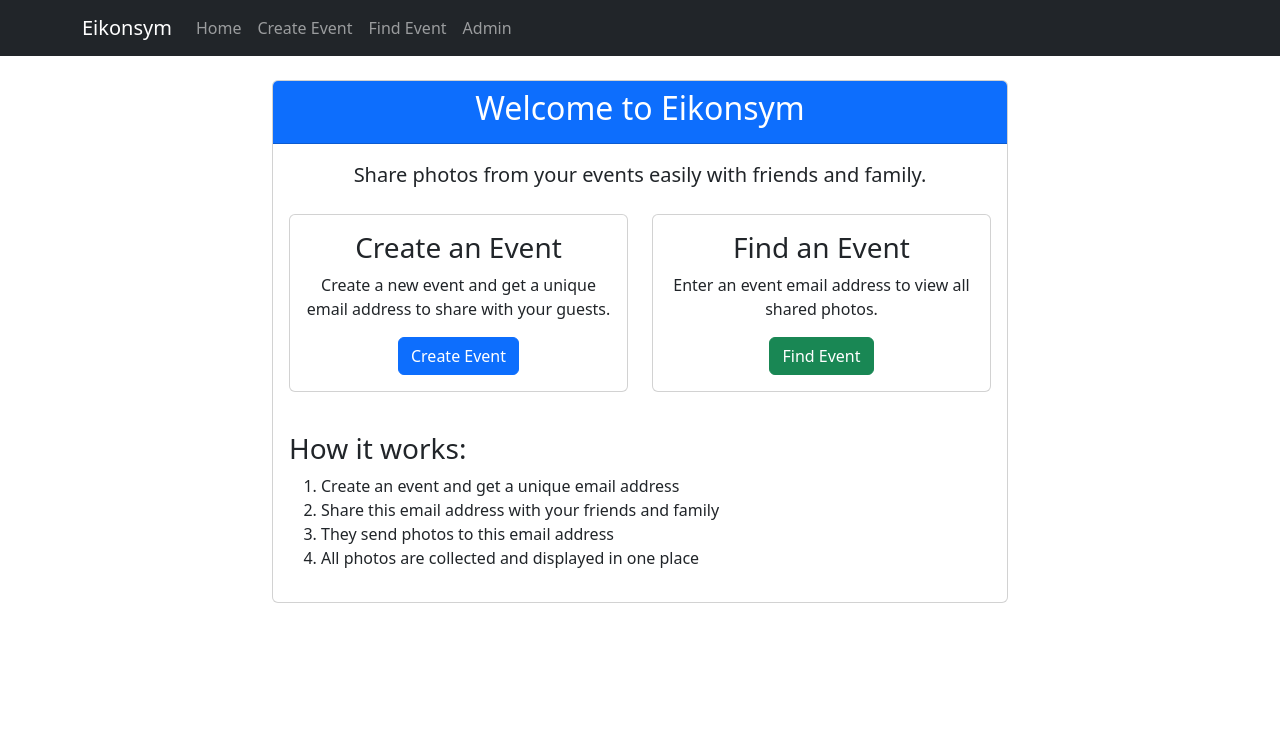
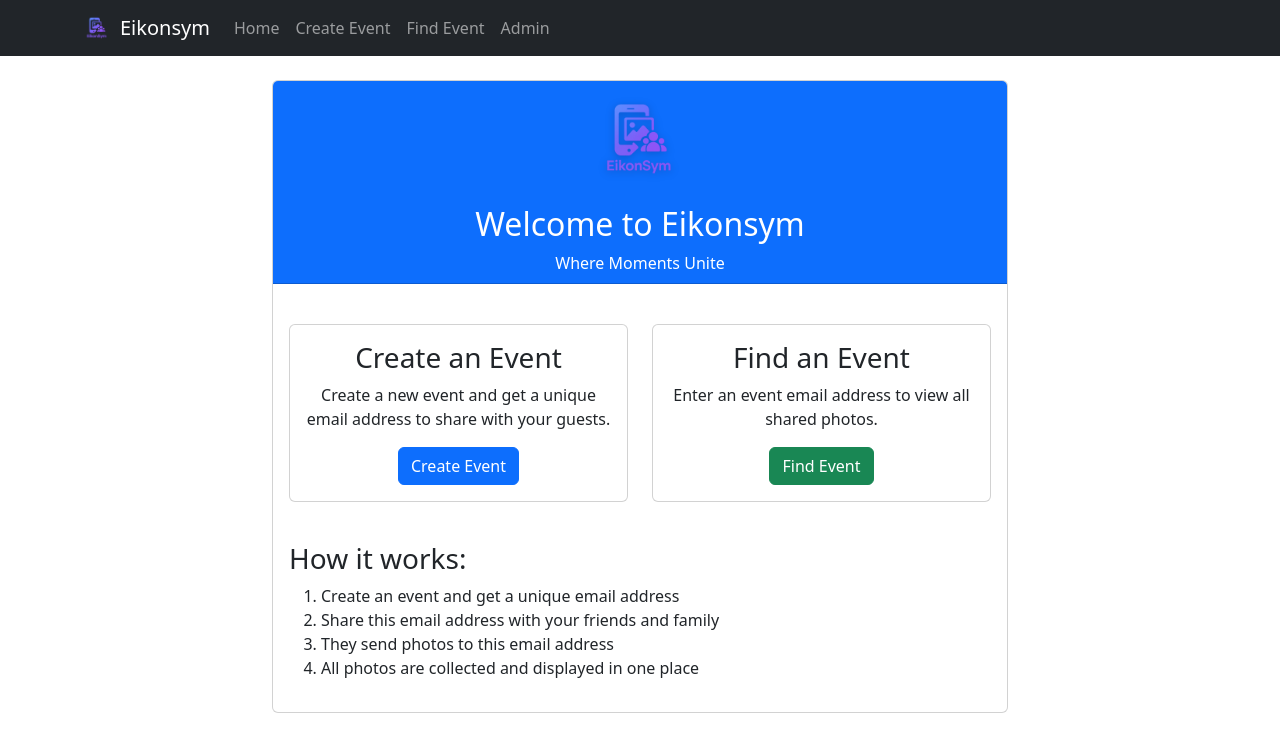
Before and after one commit to DG1001/Eikonsym, a Flask app: page / in a window 1280 px wide. Shown: the top 752 px of the page. Run offline with Flask 3, Linux system fonts and the light colour scheme.

Commit message:
feat: add logo and slogan with hover effects

```diff
--- a/templates/base.html
+++ b/templates/base.html
@@ -7,6 +7,20 @@
     <link href="https://cdn.jsdelivr.net/npm/bootstrap@5.3.0-alpha1/dist/css/bootstrap.min.css" rel="stylesheet">
     <link href="https://cdn.jsdelivr.net/npm/bootstrap-icons@1.10.0/font/bootstrap-icons.css" rel="stylesheet">
     <style>
+        .navbar-brand img {
+            transition: transform 0.3s ease;
+        }
+        .navbar-brand:hover img {
+            transform: scale(1.1);
+        }
+        .home-logo {
+            filter: drop-shadow(0 2px 4px rgba(0,0,0,0.2));
+            transition: all 0.3s ease;
+        }
+        .home-logo:hover {
+            transform: scale(1.05);
+            filter: drop-shadow(0 4px 8px rgba(0,0,0,0.3));
+        }
         .image-card {
             margin-bottom: 20px;
         }
@@ -65,7 +79,10 @@
 <body>
     <nav class="navbar navbar-expand-lg navbar-dark bg-dark">
         <div class="container">
-            <a class="navbar-brand" href="/">Eikonsym</a>
+            <a class="navbar-brand d-flex align-items-center" href="/">
+                <img src="/static/eikonsym_icon-512.png" height="30" width="30" class="me-2" alt="Eikonsym Logo">
+                Eikonsym
+            </a>
             <button class="navbar-toggler" type="button" data-bs-toggle="collapse" data-bs-target="#navbarNav">
                 <span class="navbar-toggler-icon"></span>
             </button>
--- a/templates/index.html
+++ b/templates/index.html
@@ -5,12 +5,13 @@
     <div class="col-md-8">
         <div class="card">
             <div class="card-header bg-primary text-white">
-                <h2 class="text-center">Welcome to Eikonsym</h2>
+                <div class="text-center">
+                    <img src="/static/eikonsym_icon-512.png" height="100" width="100" class="mb-3 home-logo" alt="Eikonsym Logo">
+                    <h2>Welcome to Eikonsym</h2>
+                    <p class="m-0">Where Moments Unite</p>
+                </div>
             </div>
             <div class="card-body">
-                <p class="lead text-center">
-                    Share photos from your events easily with friends and family.
-                </p>
 
                 <div class="row mt-4">
                     <div class="col-md-6">
```
